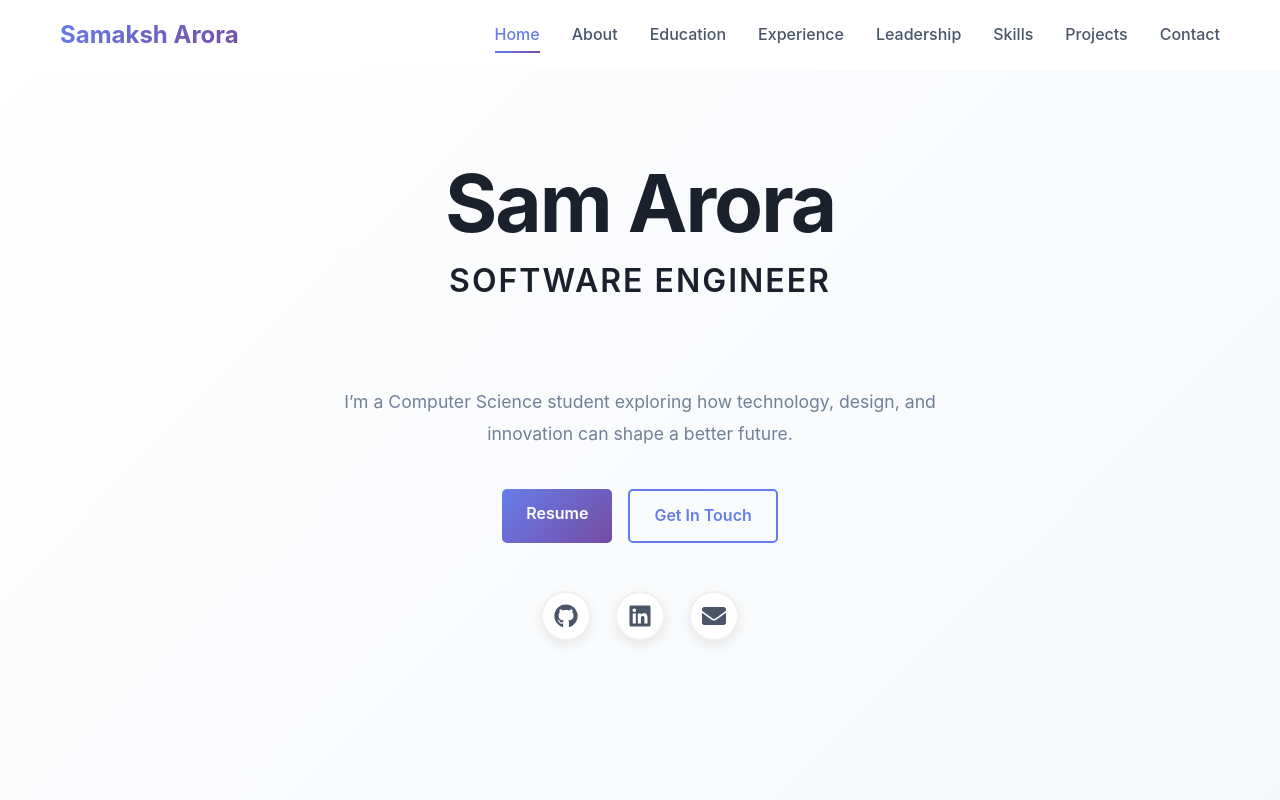
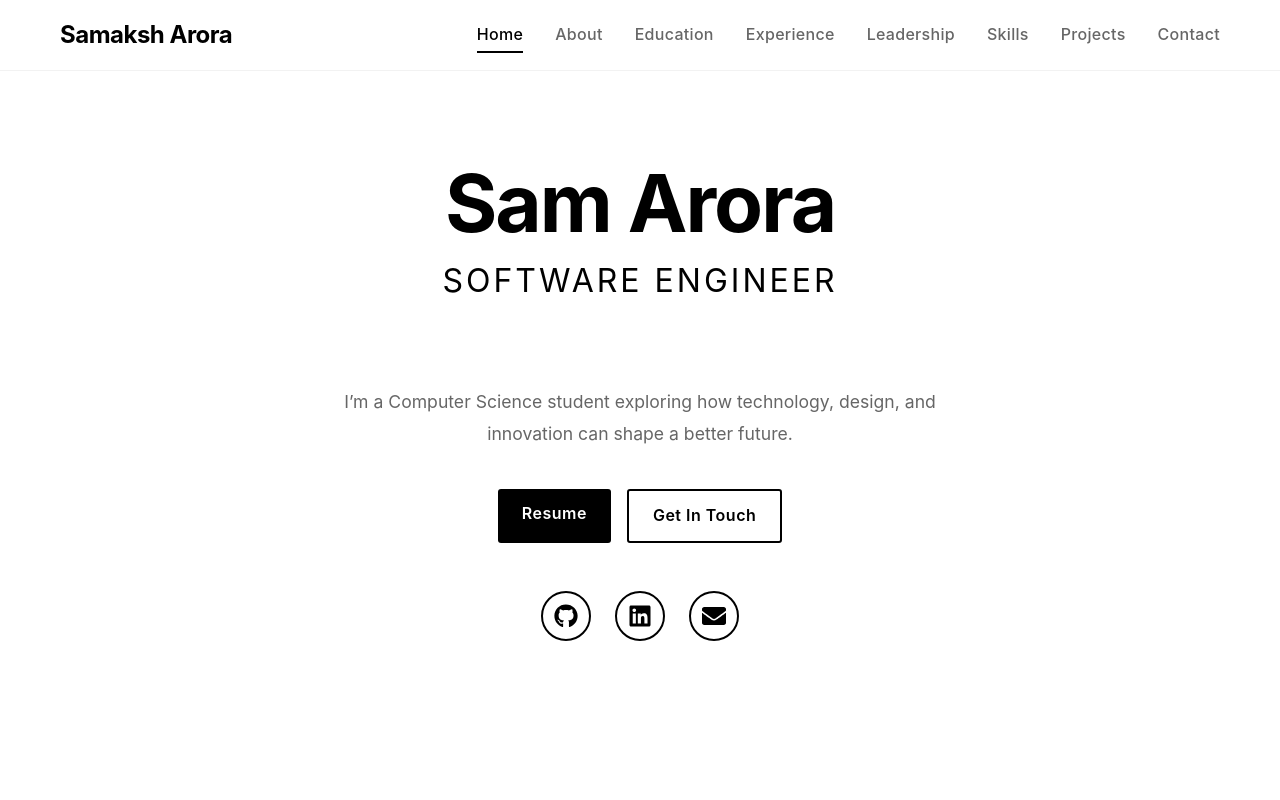
Before and after one commit to samaksh-arora/portfolio, a React (Create React App) app: page / in a window 1280 px wide. Shown: the top 800 px of the page. Built offline with nearby package versions, Linux system fonts and the light colour scheme.

Commit message:
Refactor styles in App, Footer, Header, and Hero components for improved consistency and transitions

```diff
--- a/src/App.css
+++ b/src/App.css
@@ -7,7 +7,7 @@
 body {
   font-family: 'Inter', -apple-system, BlinkMacSystemFont, sans-serif;
   line-height: 1.6;
-  color: #333;
+  color: #333333;
   overflow-x: hidden;
 }
 
@@ -21,8 +21,9 @@ body {
   font-size: 2.5rem;
   text-align: center;
   margin-bottom: 3rem;
-  color: #2d3748;
+  color: #000000;
   position: relative;
+  transition: color 0.3s ease;
 }
 
 .section-title::after {
@@ -32,41 +33,43 @@ body {
   left: 50%;
   transform: translateX(-50%);
   width: 60px;
-  height: 3px;
-  background: linear-gradient(135deg, #667eea 0%, #764ba2 100%);
+  height: 2px;
+  background: #000000;
+  transition: width 0.3s ease;
 }
 
 .btn {
   display: inline-block;
   padding: 12px 24px;
-  border-radius: 5px;
+  border-radius: 3px;
   text-decoration: none;
   font-weight: 600;
-  transition: all 0.3s ease;
+  transition: all 0.4s ease;
   cursor: pointer;
   border: none;
   font-size: 1rem;
+  letter-spacing: 0.5px;
 }
 
 .btn-primary {
-  background: linear-gradient(135deg, #667eea 0%, #764ba2 100%);
-  color: white;
+  background: #000000;
+  color: #ffffff;
 }
 
 .btn-primary:hover {
   transform: translateY(-2px);
-  box-shadow: 0 10px 20px rgba(102, 126, 234, 0.3);
+  box-shadow: 0 10px 25px rgba(0, 0, 0, 0.2);
 }
 
 .btn-secondary {
   background: transparent;
-  color: #667eea;
-  border: 2px solid #667eea;
+  color: #000000;
+  border: 2px solid #000000;
 }
 
 .btn-secondary:hover {
-  background: #667eea;
-  color: white;
+  background: #000000;
+  color: #ffffff;
 }
 
 /* Smooth scrolling */
--- a/src/components/Footer.css
+++ b/src/components/Footer.css
@@ -1,7 +1,8 @@
 .footer {
-  background: #2d3748;
-  color: white;
+  background: #000000;
+  color: #ffffff;
   padding: 3rem 0 1rem;
+  transition: background 0.4s ease;
 }
 
 .footer-content {
@@ -15,12 +16,14 @@
 .footer-info h3 {
   font-size: 1.5rem;
   margin-bottom: 1rem;
-  color: white;
+  color: #ffffff;
+  transition: color 0.4s ease;
 }
 
 .footer-info p {
-  color: #a0aec0;
+  color: #999999;
   line-height: 1.6;
+  transition: color 0.4s ease;
 }
 
 .footer-links {
@@ -35,36 +38,40 @@
   justify-content: center;
   width: 45px;
   height: 45px;
-  background: #4a5568;
-  color: #a0aec0;
+  background: transparent;
+  color: #ffffff;
   border-radius: 50%;
   text-decoration: none;
   font-size: 1.2rem;
-  transition: all 0.3s ease;
+  transition: all 0.4s ease;
+  border: 2px solid #ffffff;
 }
 
 .footer-links a:hover {
-  background: #667eea;
-  color: white;
+  background: #ffffff;
+  color: #000000;
   transform: translateY(-3px);
+  box-shadow: 0 8px 16px rgba(255, 255, 255, 0.1);
 }
 
 .footer-bottom {
-  border-top: 1px solid #4a5568;
+  border-top: 1px solid #333333;
   padding-top: 2rem;
   text-align: center;
+  transition: border-color 0.4s ease;
 }
 
 .footer-bottom p {
-  color: #a0aec0;
+  color: #999999;
   display: flex;
   align-items: center;
   justify-content: center;
   gap: 0.5rem;
+  transition: color 0.4s ease;
 }
 
 .heart {
-  color: #e53e3e;
+  color: #ffffff;
   animation: heartbeat 1.5s ease-in-out infinite;
 }
 
--- a/src/components/Header.css
+++ b/src/components/Header.css
@@ -6,13 +6,14 @@
   background: rgba(255, 255, 255, 0.95);
   backdrop-filter: blur(10px);
   z-index: 1000;
-  transition: all 0.3s ease;
+  transition: all 0.4s ease;
   padding: 1rem 0;
+  border-bottom: 1px solid rgba(0, 0, 0, 0.05);
 }
 
 .header.scrolled {
   background: rgba(255, 255, 255, 0.98);
-  box-shadow: 0 2px 20px rgba(0, 0, 0, 0.1);
+  box-shadow: 0 4px 12px rgba(0, 0, 0, 0.08);
   padding: 0.5rem 0;
 }
 
@@ -23,12 +24,11 @@
 }
 
 .logo h2 {
-  background: linear-gradient(135deg, #667eea 0%, #764ba2 100%);
-  -webkit-background-clip: text;
-  -webkit-text-fill-color: transparent;
-  background-clip: text;
+  color: #000000;
   font-size: 1.5rem;
   font-weight: 700;
+  letter-spacing: -0.5px;
+  transition: color 0.4s ease;
 }
 
 .nav {
@@ -39,16 +39,17 @@
 
 .nav a {
   text-decoration: none;
-  color: #4a5568;
+  color: #666666;
   font-weight: 500;
   position: relative;
-  transition: color 0.3s ease;
+  transition: color 0.4s ease;
   cursor: pointer;
+  letter-spacing: 0.3px;
 }
 
 .nav a:hover,
 .nav a.active {
-  color: #667eea;
+  color: #000000;
 }
 
 .nav a::after {
@@ -58,8 +59,8 @@
   left: 0;
   width: 0;
   height: 2px;
-  background: linear-gradient(135deg, #667eea 0%, #764ba2 100%);
-  transition: width 0.3s ease;
+  background: #000000;
+  transition: width 0.4s ease;
 }
 
 .nav a:hover::after,
@@ -70,13 +71,13 @@
 .menu-toggle {
   display: none;
   font-size: 1.5rem;
-  color: #4a5568;
+  color: #666666;
   cursor: pointer;
-  transition: color 0.3s ease;
+  transition: color 0.4s ease;
 }
 
 .menu-toggle:hover {
-  color: #667eea;
+  color: #000000;
 }
 
 @media (max-width: 768px) {
@@ -96,7 +97,7 @@
     transform: translateY(-100%);
     opacity: 0;
     visibility: hidden;
-    transition: all 0.3s ease;
+    transition: all 0.4s ease;
   }
 
   .nav-open {
--- a/src/components/Hero.css
+++ b/src/components/Hero.css
@@ -8,7 +8,7 @@
 }
 
 .hero-minimal {
-  background: linear-gradient(135deg, #ffffff 0%, #f5f7fa 100%);
+  background: #ffffff;
 }
 
 .hero-center {
@@ -32,36 +32,40 @@
   letter-spacing: -2px;
   line-height: 1.1;
   margin: 0;
-  color: #1a202c;
+  color: #000000;
   display: block;
   margin-bottom: 0.5rem;
+  transition: color 0.3s ease;
 }
 
 .hero-title {
   font-size: 2rem;
-  font-weight: 600;
-  color: #667eea;
+  font-weight: 400;
+  color: #555555;
   margin: 0;
   display: block;
-  letter-spacing: 2px;
+  letter-spacing: 3px;
   text-transform: uppercase;
+  transition: color 0.3s ease;
 }
 
 .decrypted-revealed {
-  color: #1a202c;
+  color: #000000;
+  transition: color 0.2s ease;
 }
 
 .decrypted-encrypted {
-  color: #cbd5e0;
+  color: #d0d0d0;
   font-weight: 700;
 }
 
 .hero-description {
   font-size: 1.1rem;
-  color: #718096;
+  color: #666666;
   margin: 3rem 0 2.5rem 0;
   line-height: 1.8;
   max-width: 600px;
+  transition: color 0.3s ease;
 }
 
 .hero-buttons {
@@ -84,21 +88,20 @@
   justify-content: center;
   width: 50px;
   height: 50px;
-  background: white;
-  color: #4a5568;
+  background: transparent;
+  color: #000000;
   border-radius: 50%;
   text-decoration: none;
   font-size: 1.5rem;
-  transition: all 0.3s ease;
-  box-shadow: 0 4px 12px rgba(0, 0, 0, 0.08);
-  border: 2px solid #f0f0f0;
+  transition: all 0.4s ease;
+  border: 2px solid #000000;
 }
 
 .social-links a:hover {
-  transform: translateY(-5px);
-  color: #667eea;
-  box-shadow: 0 12px 24px rgba(102, 126, 234, 0.2);
-  border-color: #667eea;
+  transform: translateY(-3px);
+  color: #ffffff;
+  background: #000000;
+  box-shadow: 0 8px 20px rgba(0, 0, 0, 0.15);
 }
 
 @media (max-width: 768px) {
@@ -108,7 +111,7 @@
 
   .hero-title {
     font-size: 1.4rem;
-    letter-spacing: 1px;
+    letter-spacing: 2px;
   }
 
   .hero-description {
@@ -145,7 +148,7 @@
 
   .hero-title {
     font-size: 1.1rem;
-    letter-spacing: 1px;
+    letter-spacing: 2px;
   }
 
   .hero-center {
```
